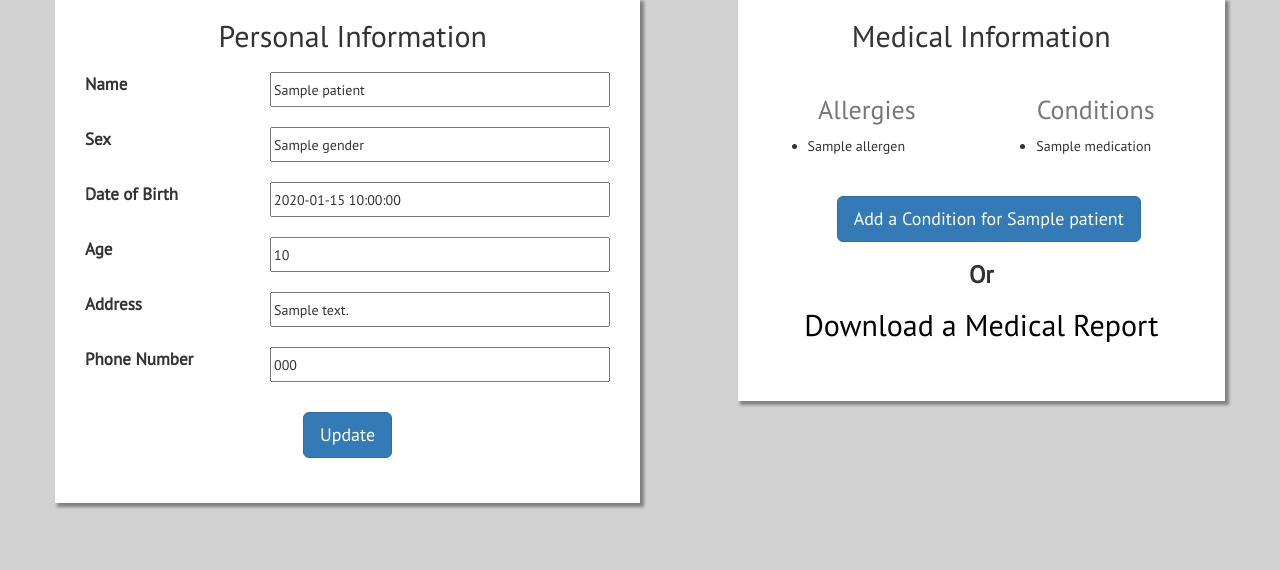
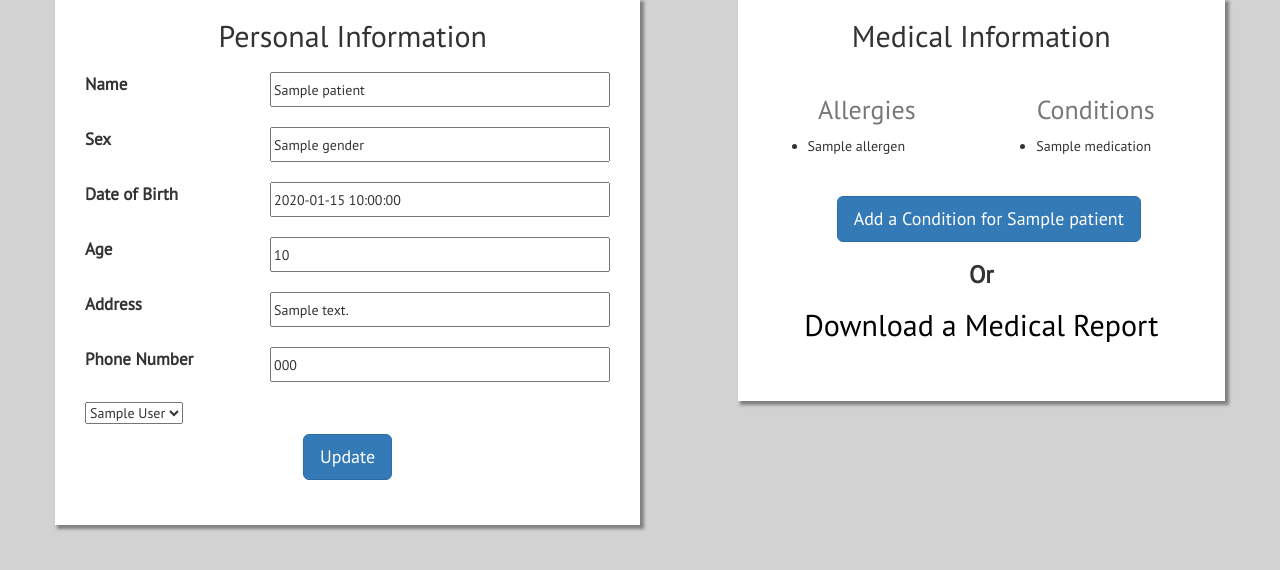
Before and after one commit to arushshah/Pulse, a Flask app: page /view_patient/1 in a window 1280 px wide. Shown: the part 78-648 px from the top of the page. Run offline with Flask 2, Linux system fonts and the light colour scheme; a database or web service that is not in the repository returns one stand-in record (values such as "Sample title"); some libraries are stand-ins or nearby versions.

Commit message:
Data transfer system complete

```diff
--- a/app.py
+++ b/app.py
@@ -165,15 +165,26 @@ def view_patient(patient_index):
     user = users.find_one({'_id': ObjectId(user_id)})
     patient = user['patients'][int(patient_index)]
 
+    doctor_ids = []
+    doctor_names = []
+    for user in users.find():
+        doctor_names.append(user['first_name'] + ' ' + user['last_name'])
+        doctor_ids.append(user['_id'])
+
     if request.method == 'POST':
         users.update_one({'_id': ObjectId(user_id)}, {'$set': {'patients.' + str(patient_index): {'name': request.form['name'],
             'gender': request.form['gender'], 'dob': request.form['dob'], 'age': request.form['age'], 'address': request.form['address'],
             'phone': request.form['phone']}}})
 
+        doctor_id = request.form['choose-doctor']
+        users.update_one({'_id': ObjectId(doctor_id)}, {'$push': {'patients': patient}})
+        users.update_one({'_id': ObjectId(user_id)}, {'$pull': {'patients': patient}})
+
         return redirect('/dashboard')
 
     return render_template('view_patient.html', name=patient['name'], gender=patient['gender'], dob=patient['dob'],
-        age=patient['age'], address=patient['address'], phone=patient['phone'], i=patient_index, patient=patient)
+        age=patient['age'], address=patient['address'], phone=patient['phone'], i=patient_index, patient=patient, doctor_ids=doctor_ids,
+        doctor_names=doctor_names)
 
 #View details of a patient from Epic's Fhir API
 @app.route('/view_fhir_patient/<fhir_id>', methods=['GET', 'POST'])
@@ -293,20 +304,13 @@ def download_report(patient_index):
     html += '<h1>Phone Number: %s</h1><br>' % patient['phone']
 
     html += '<div style="background-color: #1abc9c"><h1 style="padding-top: 10px; text-align: center; font-size: 175%">Medications</h1></div><br>'
-    if (len(patient['medications']) == 0):
-        html += '<h1>None</h1>'
 
-    else:
-        for med in patient['medications']:
-            html += '<li><h1>' + med + '</h1></li>'
+    for med in patient['medications']:
+        html += '<li><h1>' + med + '</h1></li>'
 
     html += '<div style="background-color: #e74c3c"><h1 style="padding-top: 10px; text-align: center; font-size: 175%">Allergens</h1></div><br>'
-    if (len(patient['allergens']) == 0):
-        html += '<h1>None</h1>'
-
-    else:
-        for allergen in patient['allergens']:
-            html += '<li><h1>' + allergen + '</h1></li>'
+    for allergen in patient['allergens']:
+        html += '<li><h1>' + allergen + '</h1></li>'
 
     pdf_file = open('templates/report.html','w')
     pdf_file.write(html)
--- a/static/css/styles.css
+++ b/static/css/styles.css
@@ -201,3 +201,7 @@ input {
 body, h1, h2, h3, h4, div, h5, h6, label, p, .container {
     font-family: 'PT Sans', sans-serif;
 }
+
+.navbar {
+    color: red;
+}
--- a/templates/report.html
+++ b/templates/report.html
@@ -1 +1 @@
-<div style="background-color: #2ecc71"><h1 style="text-align: center; font-size: 250%; padding-top: 10px">John Lee</h1></div><h1 style="text-align: center; font-size: 210%">Medical Report</h1><h1>Gender: Male</h1><h1>Date of Birth: 4/7/1987</h1><h1>Home Address: 234 E. 1st St. Los Angeles, CA</h1><h1>Phone Number: 2097218101</h1><br><div style="background-color: #1abc9c"><h1 style="padding-top: 10px; text-align: center; font-size: 175%">Medications</h1></div><br><li><h1></h1></li><div style="background-color: #e74c3c"><h1 style="padding-top: 10px; text-align: center; font-size: 175%">Allergens</h1></div><br><li><h1></h1></li>
+<div style="background-color: #2ecc71"><h1 style="text-align: center; font-size: 250%; padding-top: 10px">Tom</h1></div><h1 style="text-align: center; font-size: 210%">Medical Report</h1><h1>Gender: Male</h1><h1>Date of Birth: 2/2/1992</h1><h1>Home Address: 123 Main St. NYC</h1><h1>Phone Number: 21221221212</h1><br><div style="background-color: #1abc9c"><h1 style="padding-top: 10px; text-align: center; font-size: 175%">Medications</h1></div><br><li><h1>Heart disease</h1></li><div style="background-color: #e74c3c"><h1 style="padding-top: 10px; text-align: center; font-size: 175%">Allergens</h1></div><br><li><h1>Almonds</h1></li>
--- a/templates/view_patient.html
+++ b/templates/view_patient.html
@@ -113,7 +113,12 @@
                                 <input class="tall_input" name="phone" value="{{ phone }}"></input>
                             </div>
                         </div>
+                    <br>
 
+                    <select name="choose-doctor">{% for i in range(doctor_ids|length) %}
+                        <option value="{{ doctor_ids[i] }}">{{ doctor_names[i] }}</option>
+                        {% endfor %}
+                    </select>
 
                   <br><div class="text-center"><button style="margin-top: 10px" class="btn btn-lg btn-primary btn-lg" type="submit">Update</button></div>
             </div>
```
